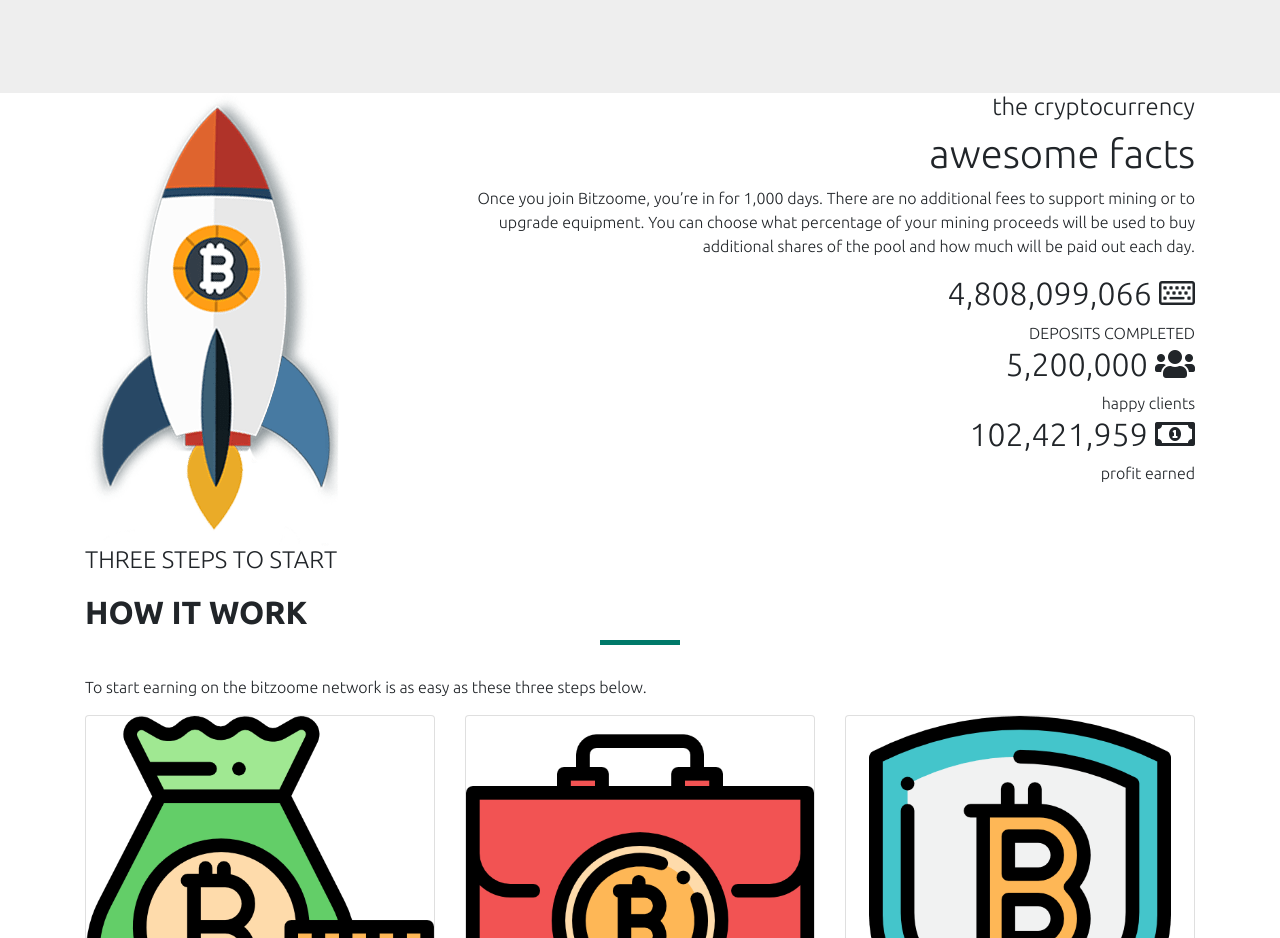
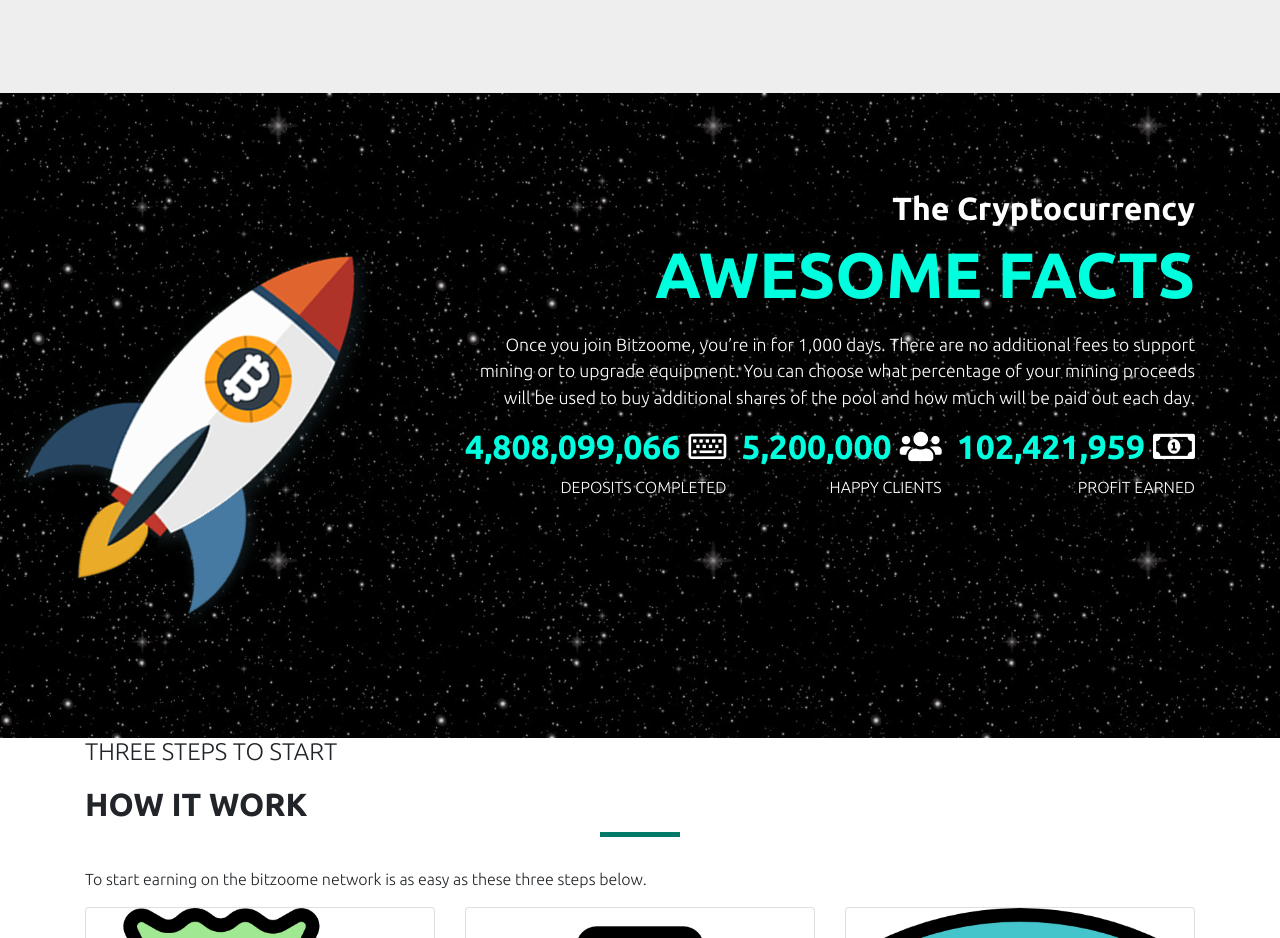
Before and after one commit to calebbenjin/bitzoome, a plain HTML site: page index.html in a window 1280 px wide. Shown: the part 2438-3376 px from the top of the page. Drawn offline with nearby package versions, Linux system fonts and the light colour scheme.

Commit message:
facts section

```diff
--- a/css/main.css
+++ b/css/main.css
@@ -284,6 +284,67 @@
   font-weight: bold;
 }
 
+/* Facts Section */
+
+.facts-section {
+  padding: 6em 0;
+  background: url(../img/background/bg-9.jpg);
+  background-size: cover;
+  background-position: center;
+  color: #fff;
+}
+
+.facts-section .rocket {
+  position: relative;
+}
+.rocket .rotate-rocket {
+  transform: rotate(40deg);
+  z-index: 99;
+}
+.rocket .fire-gif {
+  position: absolute;
+  top: 17em;
+  left: -1rem;
+  z-index: -0;
+  transform: rotate(40deg);
+}
+
+.facts-section .facts__content h4 {
+  text-transform: capitalize;
+  font-weight: bold;
+  font-size: 2em;
+}
+.facts-section .facts__content h1 {
+  text-transform: uppercase;
+  font-weight: bold;
+  font-size: 4em;
+  color: var(--primaryColor);
+  margin-bottom: 0.3em;
+}
+
+.facts-section .facts__content .fact-text {
+  font-size: 1.1em;
+}
+
+.facts-section .facts__content .counter ul{
+  display: flex;
+  justify-content: space-between;
+  flex-wrap: wrap;
+  cursor: pointer;
+}
+
+.facts-section .facts__content .counter ul h2 {
+  font-size: 2.1em;
+  font-weight: bold;
+  color: var(--primaryColor);
+}
+.facts-section .facts__content .counter ul h2 .far, .fas {
+  color: #fff !important;
+}
+.facts-section .facts__content .counter ul li span {
+  text-transform: uppercase;
+}
+
 @media all and (max-width: 700px) {
   header {
     position: fixed;
--- a/index.html
+++ b/index.html
@@ -216,10 +216,14 @@
     <div class="container">
       <div class="row">
         <div class="col-md-4 col-10 mx-auto">
-          <img src="img/rocket.png" class="rotate-rocket" alt="">
+          <div class="rocket">
+            <img src="img/fire.gif" class="fire-gif" alt="">
+            <img src="img/rocket.png" class="rotate-rocket" alt="">
+
+          </div>
         </div>
         <div class="col-md-8 col-10 mx-auto">
-          <div class="facts__conent text-right">
+          <div class="facts__content text-right">
             <h4>the cryptocurrency</h4>
             <h1>awesome facts</h1>
             <p class="fact-text">Once you join Bitzoome, you’re in for 1,000 days. There are no additional fees to support mining or to upgrade equipment. You can choose what percentage of your mining proceeds will be used to buy additional shares of the pool and how much will be paid out each day.</p>
```
